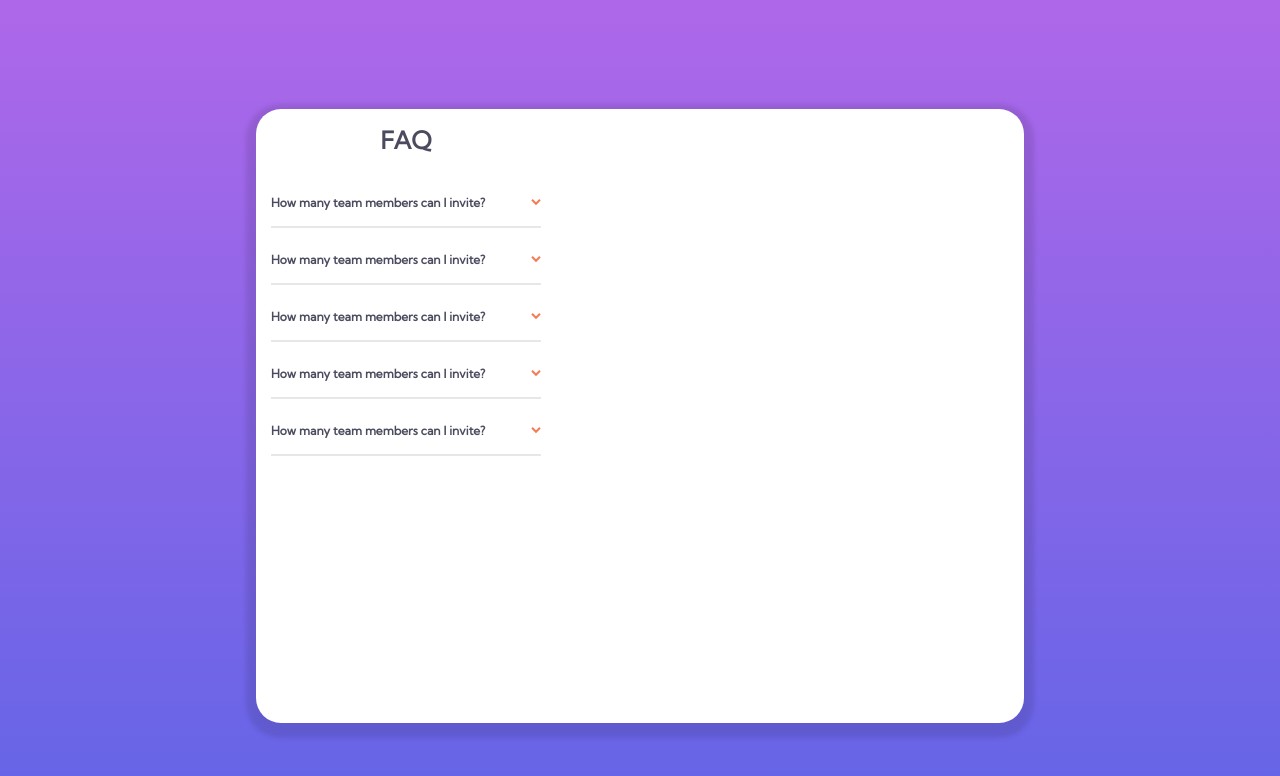
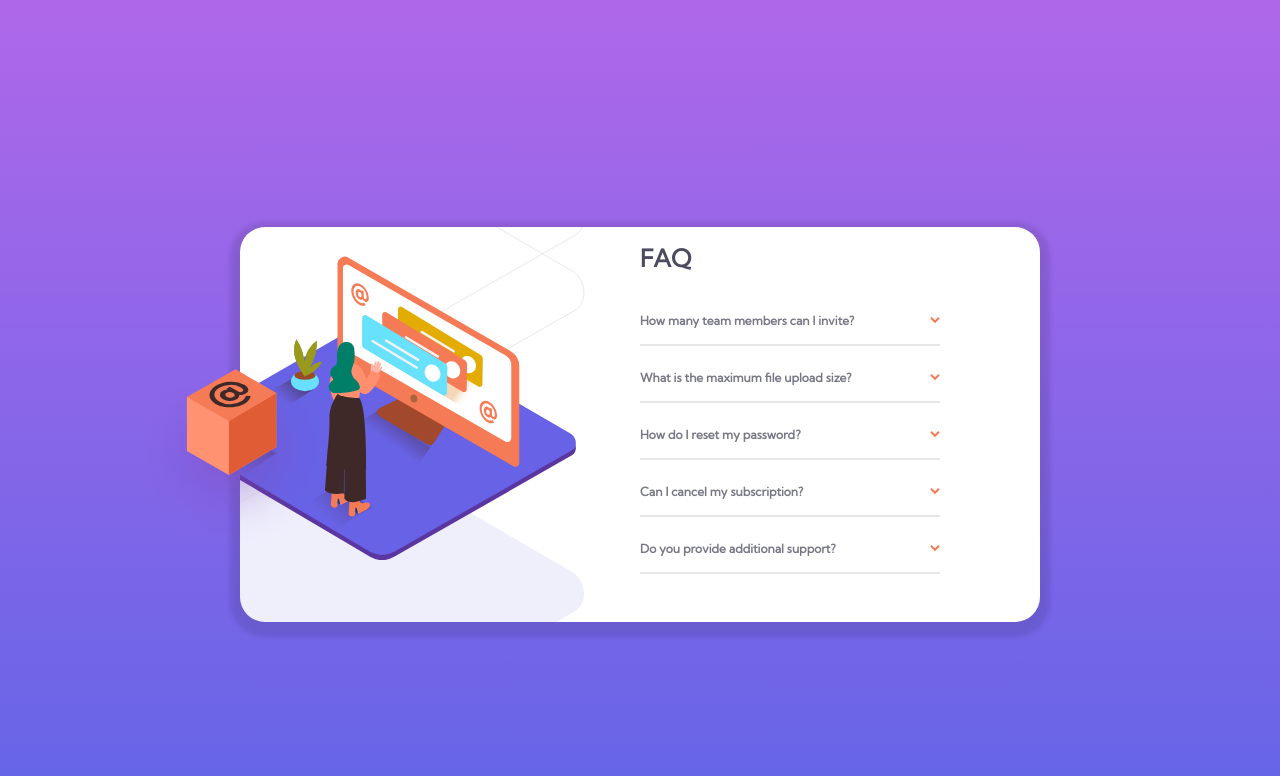
Before and after one commit to Anurag1096/-FAQ-accordion-card-, a plain HTML site: page index.html in a window 1280 px wide. Drawn offline with Linux system fonts and the light colour scheme.

Commit message:
faq accordion working

```diff
--- a/index.html
+++ b/index.html
@@ -17,26 +17,24 @@
     <!-- Adding custom stylesheet -->
     <link rel="stylesheet" type="text/css" href="styles.css">
     <title>FAQ Accordion Card</title>
-
-    <!-- Feel free to remove these styles or customise in your own stylesheet 👍 -->
-    <!-- <style>
-      .attribution {
-        font-size: 11px;
-        text-align: center;
-      }
-      .attribution a {
-        color: hsl(228, 45%, 44%);
-      }
-    </style> -->
   </head>
   <body>
     <!-- Main container -->
-   <div class="container">
+   <main class="container">
     <!-- Container children -->
     <!-- First div is for image -->
     <div class="mobile">
-      <img class="top-img" src="./images/illustration-woman-online-mobile.svg">
-      <img class="bg-img" src="./images/bg-pattern-mobile.svg">
+      <img class="top-img" src="./images/illustration-woman-online-mobile.svg"/>
+      <img class="bg-img" src="./images/bg-pattern-mobile.svg"/>
+    </div>
+      <img class="box-img" src="./images/illustration-box-desktop.svg">
+    <div class="desktop-images">
+
+        <img class="woman-img" src="./images/illustration-woman-online-desktop.svg">
+      </div>
+
+
+
     </div>
     <!-- Second div is for accordion -->
     <section class="section-accordion">
@@ -54,58 +52,49 @@
       </div>
       <div class="faq">
         <div class="questions">
-          <h4>How many team members can I invite?</h4>
+          <h4>What is the maximum file upload size?</h4>
           <svg width="10" height="7" xmlns="http://www.w3.org/2000/svg"><path d="M1 .799l4 4 4-4" stroke="#F47B56" stroke-width="2" fill="none" fill-rule="evenodd"/></svg>
         </div>
         <div class="answers">
-          <p> You can invite up to 2 additional users
-            on the Free plan. There is no limit on team members for the Premium plan.</p>
+          <p> No more than 2GB. All files in your
+            account must fit your allotted storage space.</p>
         </div>
       </div>
       <div class="faq">
         <div class="questions">
-          <h4>How many team members can I invite?</h4>
+          <h4>How do I reset my password?</h4>
           <svg width="10" height="7" xmlns="http://www.w3.org/2000/svg"><path d="M1 .799l4 4 4-4" stroke="#F47B56" stroke-width="2" fill="none" fill-rule="evenodd"/></svg>
         </div>
         <div class="answers">
-          <p> You can invite up to 2 additional users
-            on the Free plan. There is no limit on team members for the Premium plan.</p>
+          <p> Click “Forgot password” from the login page or “Change password” from your
+            profile page. A reset link will be emailed to you.</p>
         </div>
       </div>
       <div class="faq">
         <div class="questions">
-          <h4>How many team members can I invite?</h4>
+          <h4>Can I cancel my
+            subscription?</h4>
           <svg width="10" height="7" xmlns="http://www.w3.org/2000/svg"><path d="M1 .799l4 4 4-4" stroke="#F47B56" stroke-width="2" fill="none" fill-rule="evenodd"/></svg>
         </div>
         <div class="answers">
-          <p> You can invite up to 2 additional users
-            on the Free plan. There is no limit on team members for the Premium plan.</p>
+          <p> Yes! Send us a message and we’ll process your request no
+            questions asked.</p>
         </div>
       </div>
       <div class="faq">
         <div class="questions">
-          <h4>How many team members can I invite?</h4>
+          <h4>Do you provide additional support?</h4>
           <svg width="10" height="7" xmlns="http://www.w3.org/2000/svg"><path d="M1 .799l4 4 4-4" stroke="#F47B56" stroke-width="2" fill="none" fill-rule="evenodd"/></svg>
         </div>
         <div class="answers">
-          <p> You can invite up to 2 additional users
-            on the Free plan. There is no limit on team members for the Premium plan.</p>
+          <p>  Chat and email support
+            is available 24/7. Phone lines are open during normal business hours.</p>
         </div>
       </div>
     </section>
 
-   </div>
+  </main>
 
    <script type="text/javascript" src="script.js"></script>
   </body>
 </html>
-<!-- Faq accordion card data -->
-<!--  How many team members can I invite? You can invite up to 2 additional users
-    on the Free plan. There is no limit on team members for the Premium plan.
-    What is the maximum file upload size? No more than 2GB. All files in your
-    account must fit your allotted storage space. How do I reset my password?
-    Click “Forgot password” from the login page or “Change password” from your
-    profile page. A reset link will be emailed to you. Can I cancel my
-    subscription? Yes! Send us a message and we’ll process your request no
-    questions asked. Do you provide additional support? Chat and email support
-    is available 24/7. Phone lines are open during normal business hours. -->
--- a/styles.css
+++ b/styles.css
@@ -1,23 +1,26 @@
 *{
     margin:0;
+    padding:0;
     box-sizing: border-box;
-
 }
 
 body{
     height:100vh;
-    padding-top:2rem;
+    padding-top:3em;
     font-family:'Kumbh Sans', sans-serif;
     font-weight:400;
-    background: linear-gradient(hsl(273, 75%, 66%),hsl(240, 73%, 65%));
+    background-image: linear-gradient(hsl(273, 75%, 66%),hsl(240, 73%, 65%));
+    background-repeat: no-repeat;
     display:flex;
     justify-content:center;
     align-items:center;
-    color:hsl(237, 12%, 33%);
+    color:hsl(240, 6%, 50%)
 }
 
 .container{
- height:76%;
+ height:auto;
+ max-width:800px;
+ padding-bottom: 2rem;;
  border-radius: 25px;
  background-color: white;
  box-shadow:  0 5px 5px 10px rgba(0, 0, 0, 0.1);
@@ -41,21 +44,41 @@ body{
     position:relative;
     top: 0px;
 }
-/* Accordion section mobile */
+/* Desktop images */
+.box-img{
+    position:absolute;
+
+    transform: translate(-6.5rem,3.2rem);
+    z-index: 1;
+}
+.desktop-images{
+ display:flex;
+ align-items: start;
+ overflow: hidden;
+}
+.desktop-images img{
+    width:100%;
+    height:auto;
+    max-width:25rem;
+    transform: translate(-4rem);
+}
+/* Accordion section */
 .section-accordion{
     display: flex;
     flex-direction: column;
     align-items:center;
+    justify-content: flex-end;
     padding-bottom:1rem;
 }
 .title{
     margin: 1rem 0rem;
+    color:hsl(237, 12%, 33%)
+
 }
 .faq{
     width:90%;
     max-width: 300px;
     margin-top:1.5rem;
-
     padding-bottom:1rem;
     font-size: 12px;
     border-bottom: 2px solid  hsl(240, 5%, 91%);
@@ -81,6 +104,15 @@ body{
 .faq.active .answers{
     max-height:90px;
 }
+.faq.active .questions{
+    color: hsl(237, 12%, 33%)
+}
+.questions:hover {
+     color: hsl(14, 88%, 65%);
+}
+
+
+
 .faq.active svg{
     transform: rotate(180deg);
 }
@@ -89,38 +121,57 @@ svg{
     transition: transform 0.5s ease-in;
 }
 /* Media queries */
-@media screen and (max-width:600px){
+@media screen and (max-width:768px){
     .container{
         width:85%;
 
     }
+    .desktop-images{
+        display:none;
+    }
+    .box-img{
+        display:none;
+    }
 }
-@media screen and (min-width:600px){
+@media screen and (min-width:768px){
     .container{
         width:85%;
         display:flex;
+        align-items:center;
+        justify-content:space-between;
     }
     .mobile{
         display:none;
     }
+    .faq{
+        margin-right: 5rem;
+    }
+    .desktop-images{
+        width:auto;
+    }
+
 }
 
-@media screen and (min-width:768px){
+@media screen and (min-width:780px){
     .container{
-        width:80%;
+        width:100%;
+        height:83%;
+        background-image: url(images/bg-pattern-desktop.svg);
+        background-repeat: no-repeat;
+        background-position: -621px -308px;
+        background-size:auto;
 
+        /* background-repeat: no-repeat; */
     }
-}
-@media  screen and (min-width:992px){
-    .container{
-        width:75%;
+    .section-accordion{
+        align-items:start;
     }
 }
 
-@media  screen and (min-width:1200px){
+@media  screen and (min-width:780px){
     .container{
-        width:60%;
-        height:80%;
+        width:100%;
+        height:auto;
         justify-content:start;
     }
 }
```
